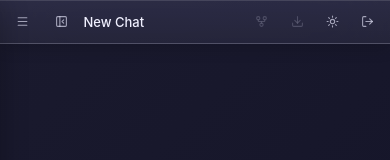
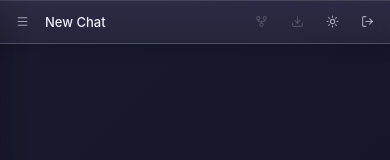
Before and after one commit to Maxxoto/hermes-desktop, a React (Vite) app: page /chat in a window 390 px wide. Shown: the top 160 px of the page. Built offline with nearby package versions, Linux system fonts and the light colour scheme.

Commit message:
fix: hide hamburger on desktop, show only sidebar toggle
- Tailwind v4 CSS layer issue: unlayered .mac-icon-btn beat md:hidden
- Added !important to responsive classes to override custom CSS
- Mobile: hamburger visible, sidebar toggle hidden
- Desktop: hamburger hidden, sidebar toggle visible

```diff
--- a/src/features/chat/ChatPage.tsx
+++ b/src/features/chat/ChatPage.tsx
@@ -384,7 +384,7 @@ export default function ChatPage() {
             {/* Mobile menu button */}
             <button
               onClick={() => setShowSidebar(true)}
-              className="mac-icon-btn md:hidden"
+              className="mac-icon-btn !md:hidden"
               title="Open sessions"
               aria-label="Open sessions"
             >
@@ -393,7 +393,7 @@ export default function ChatPage() {
             {/* Desktop sidebar collapse toggle */}
             <button
               onClick={toggleSidebarCollapsed}
-              className="mac-icon-btn hidden md:flex"
+              className="mac-icon-btn !hidden !md:flex"
               title={sidebarCollapsed ? "Expand sidebar" : "Collapse sidebar"}
               aria-label="Toggle sidebar"
             >
```
